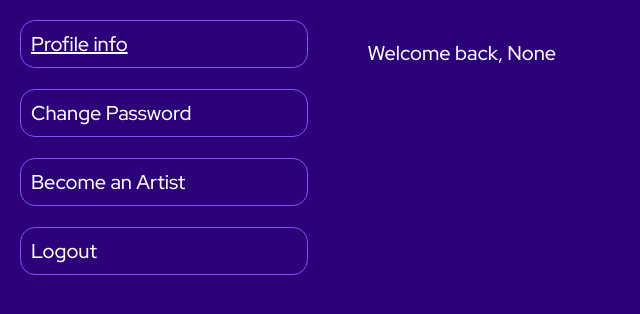
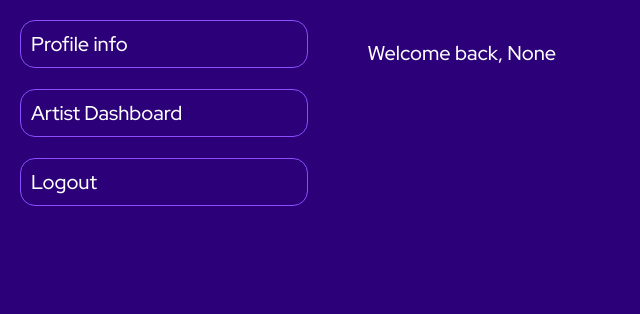
Before and after one commit to JeremyFamengo/ProgettoBD, a Flask app: page /profile in a window 1280 px wide. Shown: the part 110-424 px from the top of the page, without its empty margins (0-640 px from the left). Run offline with Flask 2, Linux system fonts and the light colour scheme; the visitor is signed in with stand-in values (Sample User, id 1); data comes from the database, SQL or seed files in the repository.

Commit message:
small changes

```diff
--- a/main.py
+++ b/main.py
@@ -99,8 +99,10 @@ class ModifyInfo(FlaskForm):
     submit = SubmitField("Change")
 
 class ModifyPsw(FlaskForm):
-    psw = PasswordField("Password", validators=[DataRequired(), EqualTo('psw2', message='Passwords do not match')])
-    psw2 = PasswordField("Confirm Password", validators=[DataRequired()])
+    old_psw = PasswordField("Old Password", validators=[DataRequired(), ])
+    psw = PasswordField("New password", validators=[DataRequired(), EqualTo('psw2', message='Passwords do not match')])
+    psw2 = PasswordField("Confirm new password", validators=[DataRequired()])
+    submit = SubmitField("Change")
 
 #######################################################
 # ROUTES
@@ -186,8 +188,10 @@ def test():
     return render_template('test.html')
 
 @app.route('/profileinfo')
+@login_required
 def profileinfo():
     form = ModifyInfo()
+    form2 = ModifyPsw()
 
     form.nome.data = current_user.nome
     form.cognome.data = current_user.cognome
@@ -195,9 +199,10 @@ def profileinfo():
     form.cf.data = current_user.cf
     form.data_di_nascita.data = current_user.data_di_nascita
 
-    return render_template('profileinfo.html', form = form)
+    return render_template('profileinfo.html', form = form, form2 = form2)
 
 @app.route('/artist')
+@login_required
 def artist():
     return render_template('artist.html')
 
--- a/static/main-1.css
+++ b/static/main-1.css
@@ -130,6 +130,8 @@ form {
     color: rgb(0, 0, 0);
     float: right;
     text-align: left;
+    margin-right: 20%;
+    width: 60%;
 
 }
 
--- a/static/main-2.css
+++ b/static/main-2.css
@@ -120,6 +120,9 @@ form {
     color: rgb(0, 0, 0);
     float: right;
     text-align: left;
+    margin-right: 20%;
+    width: 60%;
+
 }
 
 .hidden-link {
--- a/templates/profile.html
+++ b/templates/profile.html
@@ -16,11 +16,9 @@
 {% endblock %}
 
 {% block left_content %}
-    <a href="/profileinfo"><p class="left-content-entry">Profile info</p></a>
+    <a href="/profileinfo" class="hidden-link"><p class="left-content-entry">Profile info</p></a>
     <br>
-    <p class="left-content-entry">Change Password</p>
-    <br>
-    <p class="left-content-entry">Become an Artist</p>
+    <p class="left-content-entry">Artist Dashboard</p>
     <br>
     <a href="/logout" class="hidden-link"><p class="left-content-entry">Logout</p></a>
     <br>
```
Also changed, not shown: templates/profileinfo.html (+17 -14 lines).
